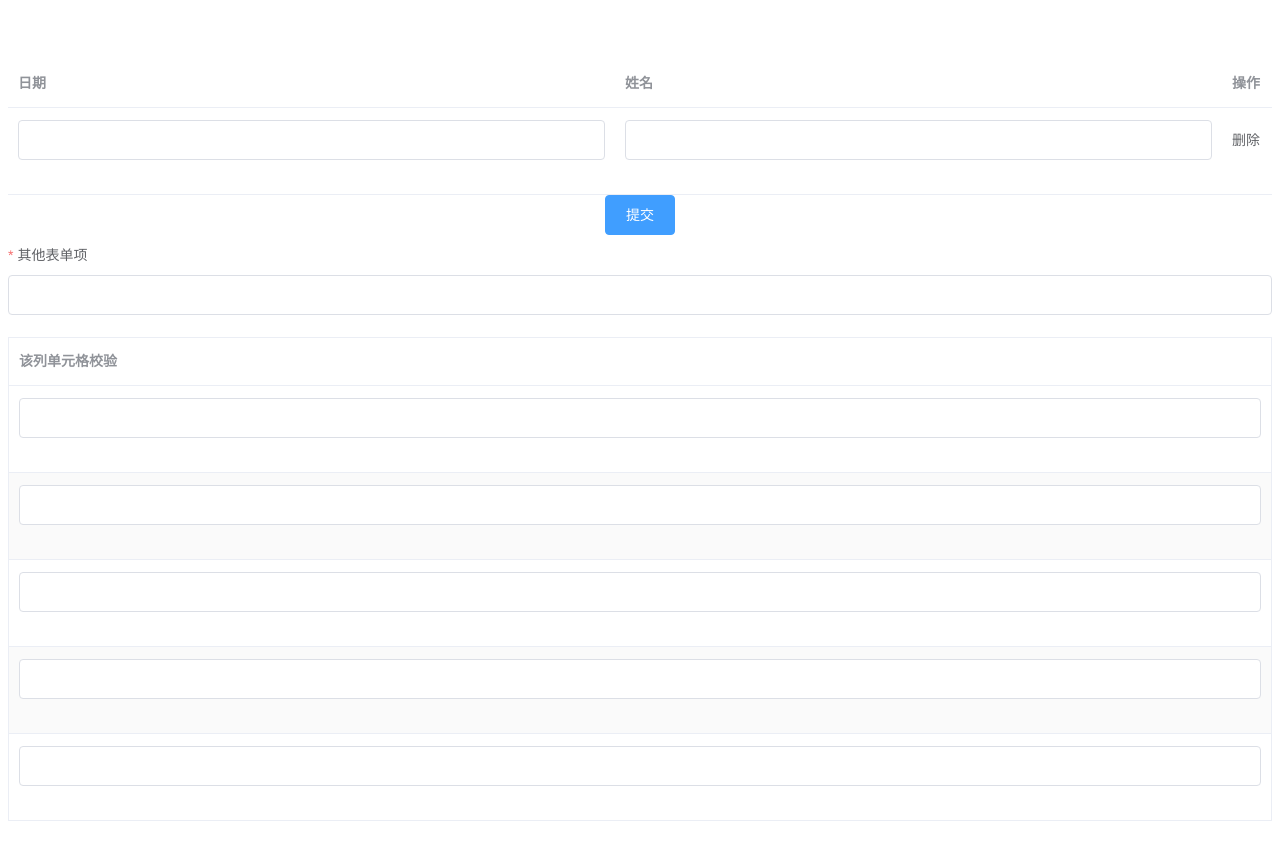
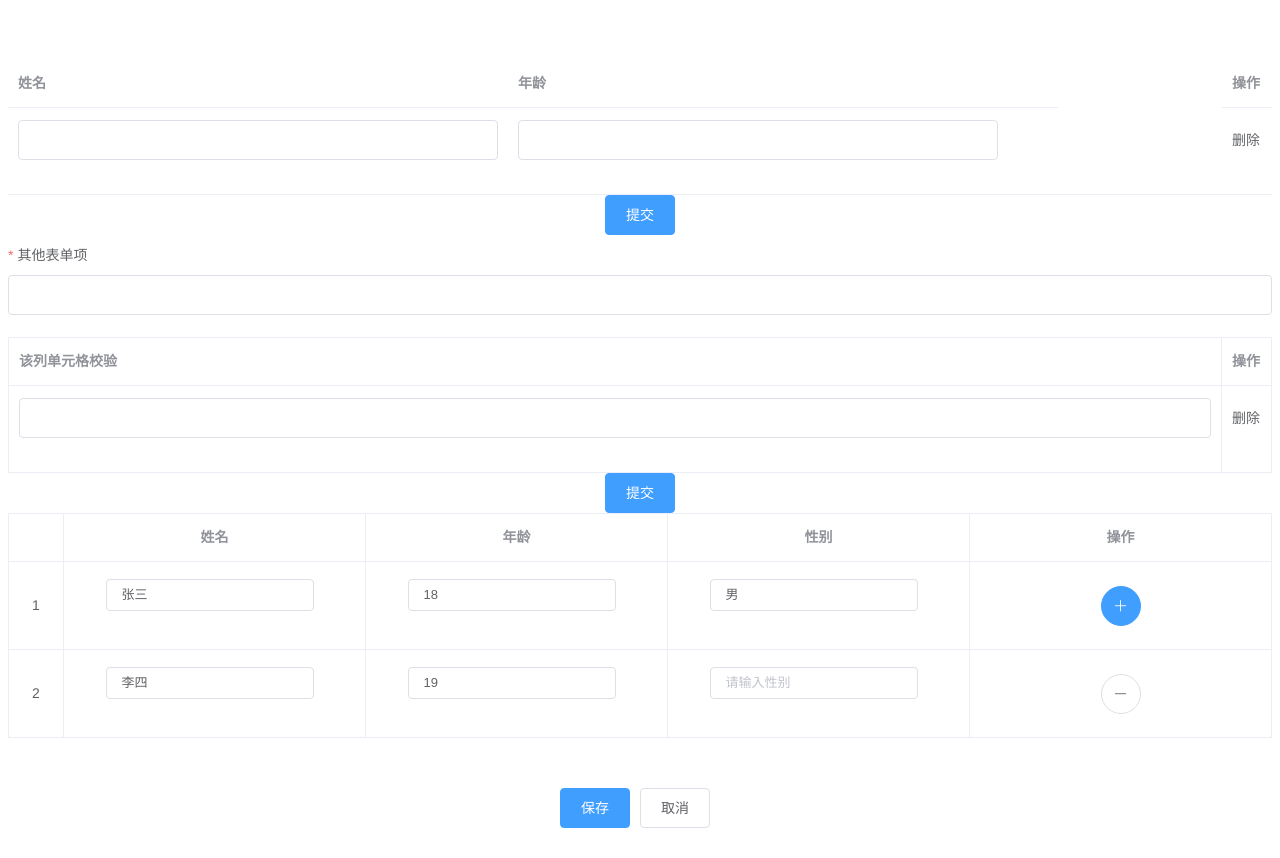
Before and after one commit to zqd123/el-element-vue2, a Vue app: page / in a window 1280 px wide. Before the commit the page ends 829 px from the top, so only its background shows below. Built offline with nearby package versions, Linux system fonts and the light colour scheme.

Commit message:
fix: 只要加了fixed就会校验两次，服了

```diff
--- a/src/App.vue
+++ b/src/App.vue
@@ -2,18 +2,21 @@
   <div id="app">
      <FormTable></FormTable>
      <TableForm></TableForm>
+<TB></TB>
   </div>
 </template>
 
 <script>
 import FormTable from './components/FormTable.vue'
 import TableForm from './components/TableForm.vue'
+import TB from './components/TB.vue'
 
 export default {
   name: 'App',
   components: {
     FormTable,
-    TableForm
+    TableForm,
+    TB
   }
 }
 </script>
--- a/src/components/FormTable.vue
+++ b/src/components/FormTable.vue
@@ -7,7 +7,7 @@
       class="demo-ruleForm"
     >
       <el-table :data="ruleForm.tableData" style="width: 100%">
-        <el-table-column label="日期">
+        <el-table-column label="姓名" width="500">
           <template slot-scope="scope">
             <el-form-item
               :prop="'tableData.' + scope.$index + '.name'"
@@ -17,7 +17,7 @@
             </el-form-item>
           </template>
         </el-table-column>
-        <el-table-column label="姓名">
+        <el-table-column label="年龄" width="500">
           <template slot-scope="scope">
             <el-form-item
               :prop="'tableData.' + scope.$index + '.age'"
--- /dev/null
+++ b/src/components/TB.vue
@@ -0,0 +1,112 @@
+<template>
+    <div>
+      <el-form
+      :model="formData"
+      ref="formRef"
+      :rules="rules"
+      label-width="108px"
+      :inline="true"
+      >
+      <el-table
+      :data="formData.tableData"
+      style="width: 100%" border
+      >
+      <el-table-column type="index" width="55" align="center">
+      </el-table-column>
+      <el-table-column label="姓名" prop="name" resizable align="center" header-align="center">
+        <template slot-scope="scope">
+          <el-form-item :prop="'tableData.' + scope.$index + '.name'" :rules="rules.name">
+            <el-input type="text" size="small" placeholder="请输入姓名" v-model="scope.row.name"></el-input>
+          </el-form-item>
+        </template>
+      </el-table-column>
+      <el-table-column label="年龄" prop="age" resizable align="center" header-align="center">
+        <template slot-scope="scope">
+          <el-form-item :prop="'tableData.' + scope.$index + '.age'" :rules="rules.age">
+            <el-input type="text" size="small" placeholder="请输入年龄" v-model="scope.row.age"></el-input>
+          </el-form-item>
+        </template>
+      </el-table-column>
+      <el-table-column label="性别" prop="sex" resizable align="center" header-align="center">
+        <template slot-scope="scope">
+          <el-form-item :prop="'tableData.' + scope.$index + '.sex'" :rules="rules.sex">
+            <el-input type="text" size="small" placeholder="请输入性别" v-model="scope.row.sex"></el-input>
+          </el-form-item>
+        </template>
+      </el-table-column>
+      <el-table-column label="操作" resizable align="center" header-align="center">
+       <template slot-scope="{$index}">
+        <el-button type="primary" icon="el-icon-plus" circle @click="addTable()" v-if="$index == 0"></el-button>
+        <el-button icon="el-icon-minus" circle @click="delTable($index)" v-if="$index > 0"></el-button>
+        </template>
+       </el-table-column>
+      </el-table>
+      <el-form-item class="footer">
+      <el-button type="primary" @click="save">保存</el-button>
+      <el-button>取消</el-button>
+      </el-form-item>
+     </el-form>
+    </div>
+  </template>
+
+  <script>
+  export default{
+    data(){
+      return{
+        formData:{
+          tableData:[
+            {name:'张三',age:18,sex:'男'},
+            {name:'李四',age:19,sex:''},
+          ]
+        },
+        rules:{
+          name:[
+          { required: true, message: '请输入姓名', trigger: 'blur' },
+          ],
+          age:[
+          { required: true, message: '请输入年龄', trigger: 'blur' },
+          ],
+          sex:[
+          { required: true, message: '请输入性别', trigger: 'blur' },
+          ],
+        }
+      }
+    },
+    methods:{
+      //保存
+      save(){
+        this.$refs.formRef.validate((valid) => {
+          console.log('valid',valid);
+          if(valid){
+            //如果valid为true，表示校验通过，可以提交表单，调取接口进行保存
+            console.log('表单校验通过');
+            this.$message.success("保存成功");
+          }else {
+          this.$message.warning("请填写完整的数据");
+         }
+        })
+      },
+      //添加
+      addTable(){
+        let newArr = [
+          {
+            name:'',
+            age:'',
+            sex:''
+          }
+        ]
+        this.formData.tableData.push(...newArr)
+      },
+      //删除
+      delTable(i){
+        this.formData.tableData.splice(i,1)
+      }
+    }
+  }
+  </script>
+
+  <style>
+  .footer{
+    margin-top: 50px;
+  }
+  </style>
--- a/src/components/TableForm.vue
+++ b/src/components/TableForm.vue
@@ -1,5 +1,7 @@
 <template>
-  <el-form :model="form" label-position="left" label-width="100" ref="form">
+  <div>
+
+    <el-form :model="form" label-position="left" label-width="100" ref="ruleForm">
       <el-form-item label="其他表单项" prop="name" :rules="rules.name">
         <el-input v-model="form.name"></el-input>
       </el-form-item>
@@ -15,8 +17,19 @@
             </el-form-item>
           </template>
         </el-table-column>
+        <el-table-column width="50px" label="操作" fixed="right">
+          <template slot-scope="scope">
+            <el-form-item>
+              <div type="text" >
+                删除{{ scope.row.input }}
+              </div>
+            </el-form-item>
+          </template>
+        </el-table-column>
       </el-table>
     </el-form>
+    <el-button type="primary" @click="submitForm('ruleForm')">提交</el-button>
+  </div>
 </template>
 <script>
 export default {
@@ -25,10 +38,6 @@ export default {
       form: {
         name: "",
         tableData: [
-          { input: "" },
-          { input: "" },
-          { input: "" },
-          { input: "" },
           { input: "" },
         ],
       },
@@ -42,5 +51,17 @@ export default {
       },
     };
   },
-};
+  methods:{
+    submitForm(formName) {
+      this.$refs[formName].validate((valid) => {
+        if (valid) {
+          alert("submit!");
+        } else {
+          console.log("error submit!!");
+          return false;
+        }
+      })
+  }
+}
+}
 </script>
```
Lines whose indentation alone changed are shown as unchanged.
